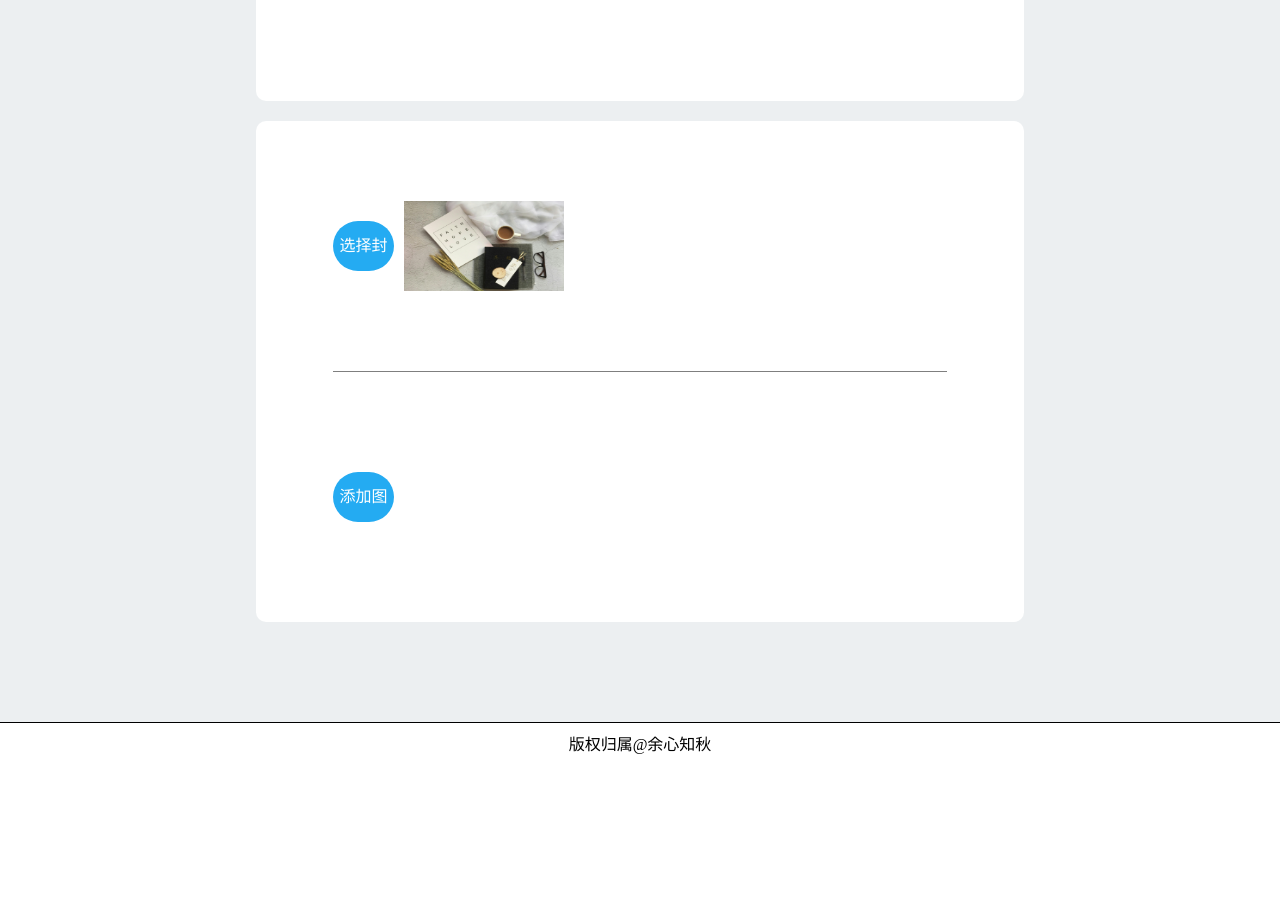
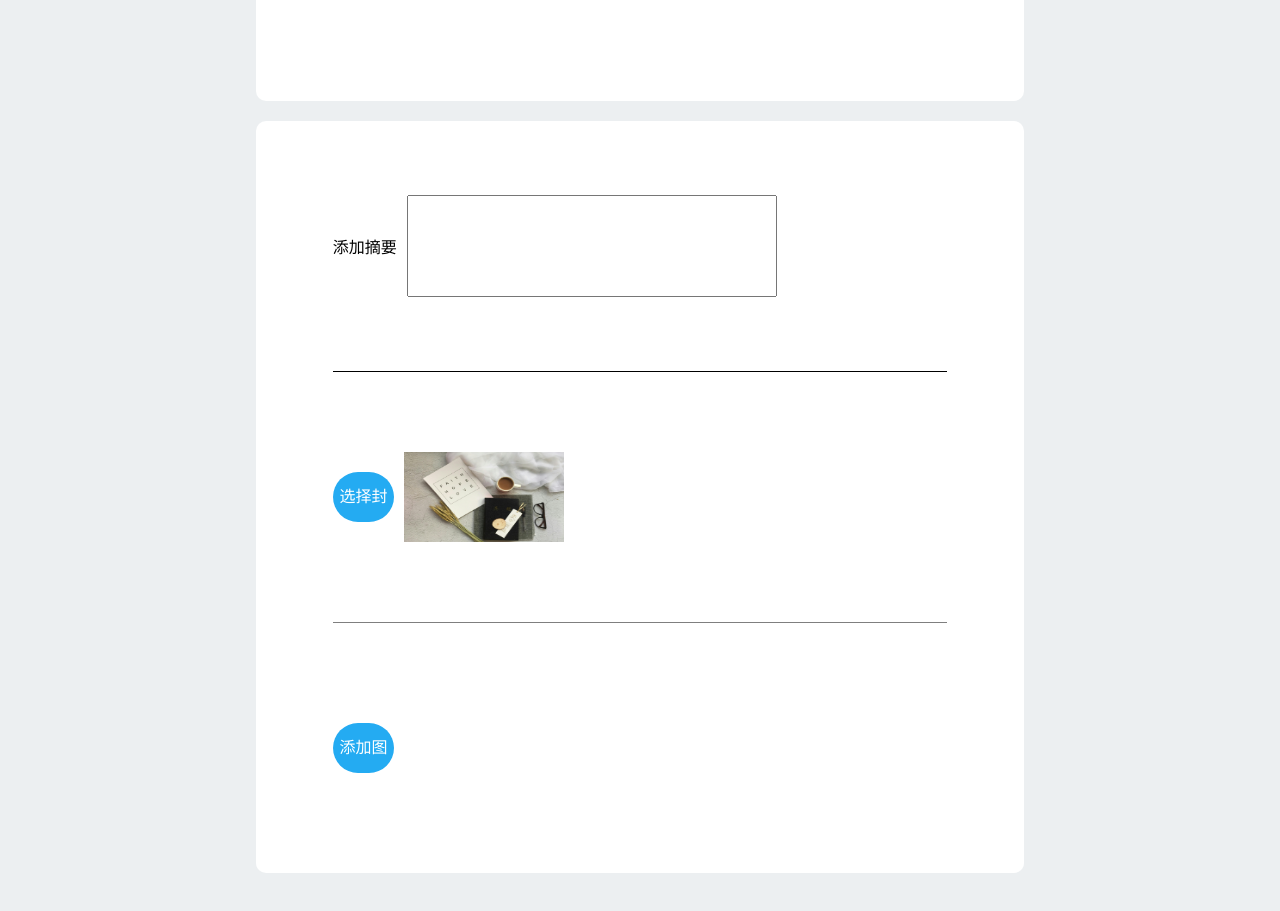
Before and after one commit to SupremacySakura/MyBlog, a Vue app: page /publish in a window 1280 px wide. Shown: the part 1420-2331 px from the top of the page. Before the commit the page ends 2183 px from the top, so only its background shows below. Built offline with nearby package versions, Linux system fonts and the light colour scheme.

Commit message:
新增了文章发布摘要功能

```diff
--- a/src/classes/articleClass.ts
+++ b/src/classes/articleClass.ts
@@ -2,14 +2,16 @@ import { userClass } from '@/classes/userClass'
 //文章类
 export class articleClass {
     head: string // 标题
+    digest:string //摘要
     article: string // 正文
     user: userClass // 用户
     date: string // 发布时间
     image: string[] // 图片
     cover: string // 封面图片
     id: number // 文章id
-    constructor(head: string, article: string, user: userClass, date: string, image: string[], cover: string, id: number) {
+    constructor(head: string,digest:string, article: string, user: userClass, date: string, image: string[], cover: string, id: number) {
         this.head = head
+        this.digest =digest
         this.article = article
         this.user = user
         this.date = date
--- a/src/stores/article.ts
+++ b/src/stores/article.ts
@@ -14,7 +14,7 @@ export const useArticleStore = defineStore('article', () => {
   //文章列表
   const articleList = ref<articleClass[]>([])
   articleList.value = [
-    new articleClass('测试文章', '这是一片测试文章', user.value, '2024/7/12 15:44:35', [], testImage, 2),
+    new articleClass('测试文章', '这是一片测试文章','这是一片测试文章', user.value, '2024/7/12 15:44:35', [], testImage, 2),
   ]
   const publishArticle = (item: articleClass) => {
     articleList.value.unshift(item)
--- a/src/views/TheArticlePage.vue
+++ b/src/views/TheArticlePage.vue
@@ -73,7 +73,7 @@ const turnToShowPage = (id: number) => {
             <template v-slot:content>
                 <!-- 标题 -->
                 <p class="head" @click="turnToShowPage(item.id)">{{ item.head }}</p>
-                <p class="body" v-html="item.article"></p>
+                <p class="body" >{{ item.digest }}</p>
                 <div class="news">
                     <!-- 头像 -->
                     <img :src="item.user.userHeadPortrait" alt="" class="headPortrait">
--- a/src/views/TheArticlePublish.vue
+++ b/src/views/TheArticlePublish.vue
@@ -74,6 +74,8 @@ const addImage = (event: any, type: string) => {
         alert('Please select an image file.')
     }
 }
+//摘要
+const digest = ref<string>('')
 //发布文章函数
 const handleArticle = () => {
     if (head.value === '') {
@@ -92,8 +94,16 @@ const handleArticle = () => {
         })
         return
     }
+    if (digest.value===''){
+        ElNotification({
+            title: 'Warning',
+            message: '摘要不能为空',
+            type: 'warning',
+        })
+        return
+    }
     const date = dayjs().format('YYYY/MM/DD HH:mm:ss')
-    const articleItem: articleClass = new articleClass(head.value, article.value, user.value as userClass, date, imageUrl.value, coverUrl.value, Math.random())
+    const articleItem: articleClass = new articleClass(head.value,digest.value, article.value, user.value as userClass, date, imageUrl.value, coverUrl.value, Math.random())
     publishArticle(articleItem)
     //跳转到文章页
     router.replace({ name: 'article' })
@@ -108,12 +118,17 @@ const handleArticle = () => {
                 <!-- 标题 -->
                 <input type="text" placeholder="请输入文章标题" class="head" v-model="head">
                 <!-- 正文 -->
-                <div contenteditable="true" class="article"  ref="editor" @input="onInput">
+                <div contenteditable="true" class="article" ref="editor" @input="onInput">
                 </div>
             </form>
         </div>
-        <!-- 添加图片 -->
+        <!-- 添加其他 -->
         <div class="set">
+            <!-- 添加摘要 -->
+            <div class="digest">
+                <span>添加摘要</span>
+                <textarea v-model="digest"></textarea>
+            </div>
             <!-- 文章封面 -->
             <div class="cover">
                 <label for="chooseCover" class="button">
@@ -133,7 +148,6 @@ const handleArticle = () => {
                 <div class="articleImageList">
                     <img :src="item" alt="" v-for="(item, index) in imageUrl" class="articleImage">
                 </div>
-
             </div>
         </div>
         <div class="utils">
@@ -196,6 +210,21 @@ const handleArticle = () => {
         flex-direction: column;
         align-items: center;
         margin-bottom: 50px;
+        .digest{
+            display: flex;
+            align-items: center;
+            width: 80%;
+            min-height: 250px;
+            span{
+                margin-right: 10px;
+            }
+            textarea{
+                width: 60%;
+                height: 100px;
+                resize: none;
+            }
+            border-bottom: 1px solid black;
+        }
         .cover {
             display: flex;
             align-items: center;
--- a/src/views/TheArticleShowPage.vue
+++ b/src/views/TheArticleShowPage.vue
@@ -17,7 +17,7 @@ const { user, articleList } = storeToRefs(articleStore)
 //保存传递过来的id
 const id = +route.params.id
 //对文章进行匹配
-const article = articleList.value.find(item => item.id === id) || new articleClass('加载失败', '404 NOT FOUND', user.value as userClass, '1949/10/01 12:00:00', [], testImage, Math.random())
+const article = articleList.value.find(item => item.id === id) || new articleClass('加载失败','加载失败', '404 NOT FOUND', user.value as userClass, '1949/10/01 12:00:00', [], testImage, Math.random())
 console.log('a',article.article)
 </script>
 <template>
```
